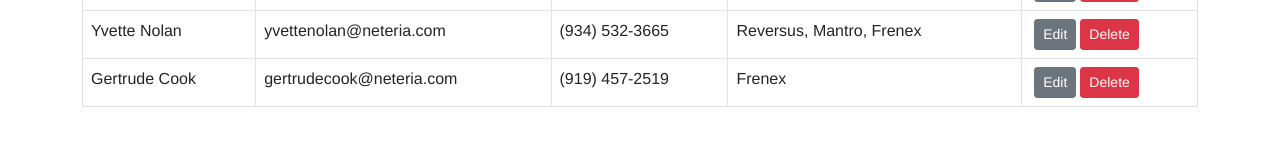
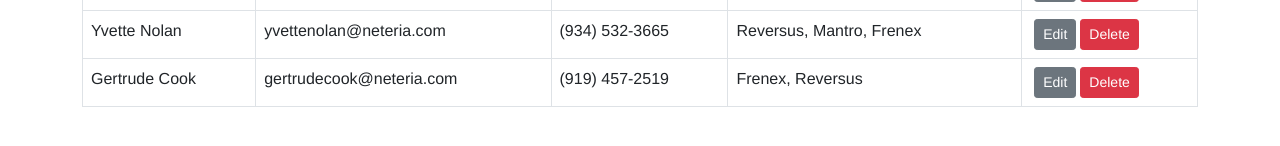
Before and after one commit to sammyhawkrad/client-app, a Vue app: page / in a window 1280 px wide. Shown: the part 372-518 px from the top of the page. Built offline with nearby package versions, Linux system fonts and the light colour scheme; data requests are answered from the project's data file.

Commit message:
Save edited client

```diff
--- a/src/components/EditClientForm.vue
+++ b/src/components/EditClientForm.vue
@@ -82,11 +82,11 @@ export default {
       return clientInfo;
     },
 
-    async updateClient() {
-       const updated = await this.processForm();
-       axios.post('http://localhost:3000/clients', updated)
-
-       console.log(updated);
+    async updateClient(clientId) {
+       const client = await this.processForm();
+       clientId = client.id
+       axios.put(`http://localhost:3000/clients/${clientId}`, client)
+       this.$store.dispatch('getClients');
     },
  },
 
--- a/src/db.json
+++ b/src/db.json
@@ -1,7 +1,7 @@
 {
   "clients": [
     {
-      "id":1,
+      "id": 1,
       "name": "Jean Burgess",
       "email": "jeanburgess@neteria.com",
       "phone": "(865) 530-3009",
@@ -18,7 +18,7 @@
       ]
     },
     {
-      "id":2,
+      "id": 2,
       "name": "Hopkins Bell",
       "email": "hopkinsbell@neteria.com",
       "phone": "(895) 464-3457",
@@ -35,7 +35,7 @@
       ]
     },
     {
-      "id":3,
+      "id": 3,
       "name": "Letha Simpson",
       "email": "lethasimpson@neteria.com",
       "phone": "(870) 507-2350",
@@ -49,7 +49,7 @@
       ]
     },
     {
-      "id":4,
+      "id": 4,
       "name": "Yvette Nolan",
       "email": "yvettenolan@neteria.com",
       "phone": "(934) 532-3665",
@@ -66,13 +66,16 @@
       ]
     },
     {
-      "id":5,
+      "id": 5,
       "name": "Gertrude Cook",
       "email": "gertrudecook@neteria.com",
       "phone": "(919) 457-2519",
       "providers": [
         {
           "id": 4
+        },
+        {
+          "id": 3
         }
       ]
     }
```
